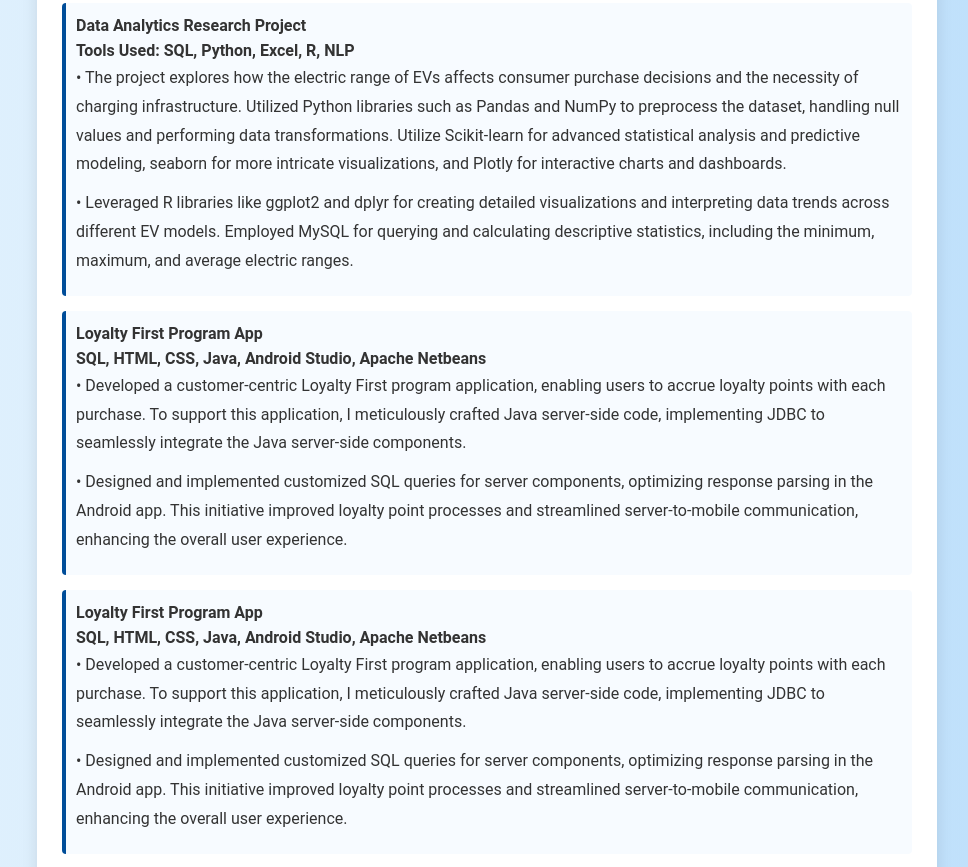
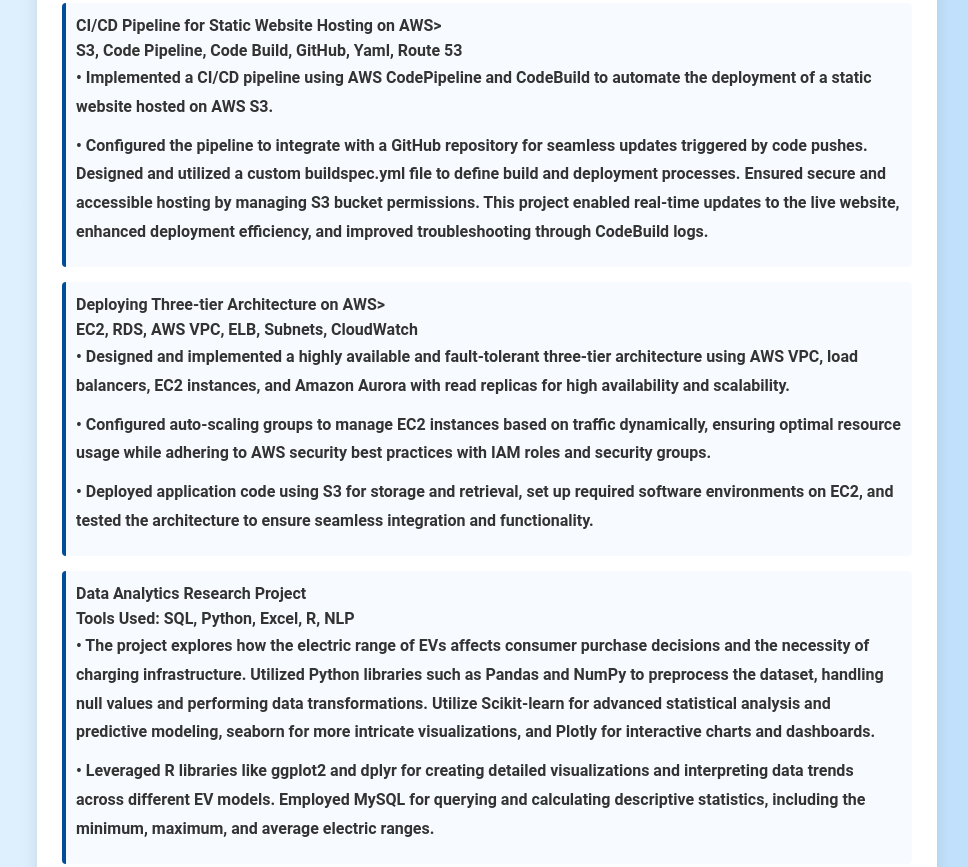
Before and after one commit to krishnachaitanya018/www.chaitanyaganniportfolio.com, a website: page index.html in a window 1280 px wide. Shown: the part 1575-2442 px from the top of the page, without its empty margins (153-1121 px from the left). Drawn offline with Linux system fonts and the light colour scheme.

Commit message:
Update index.html
Added new projects

```diff
--- a/index.html
+++ b/index.html
@@ -75,6 +75,28 @@
 				<h2>Projects</h2>
 				<ul>
 				   <li>
+					<strong>CI/CD Pipeline for Static Website Hosting on AWS><br>
+					<strong>S3, Code Pipeline, Code Build, GitHub, Yaml, Route 53</strong>
+					<p>• Implemented a CI/CD pipeline using AWS CodePipeline and CodeBuild to automate the deployment of a static website
+                                             hosted on AWS S3.</p>
+					<p>• Configured the pipeline to integrate with a GitHub repository for seamless updates triggered by code pushes. Designed
+                                             and utilized a custom buildspec.yml file to define build and deployment processes. Ensured secure and accessible hosting
+                                             by managing S3 bucket permissions. This project enabled real-time updates to the live website, enhanced deployment
+                                             efficiency, and improved troubleshooting through CodeBuild logs.</p>
+				   </li>
+
+				   <li>
+					<strong>Deploying Three-tier Architecture on AWS><br>
+					<strong>EC2, RDS, AWS VPC, ELB, Subnets, CloudWatch</strong>
+					<p>• Designed and implemented a highly available and fault-tolerant three-tier architecture using AWS VPC, load balancers,
+                                             EC2 instances, and Amazon Aurora with read replicas for high availability and scalability.</p>
+					<p>• Configured auto-scaling groups to manage EC2 instances based on traffic dynamically, ensuring optimal resource usage
+                                             while adhering to AWS security best practices with IAM roles and security groups.</p>
+					<p>• Deployed application code using S3 for storage and retrieval, set up required software environments on EC2, and
+                                             tested the architecture to ensure seamless integration and functionality.</p>
+				   </li>
+
+				   <li>
 					<strong>Data Analytics Research Project</strong><br>
 					<strong>Tools Used: SQL, Python, Excel, R, NLP</strong>
 
@@ -97,16 +119,7 @@
 						overall user experience.</p>
 				   </li>
 
-				   <li>
-					<strong>Loyalty First Program App</strong><br>
-					<strong>SQL, HTML, CSS, Java, Android Studio, Apache Netbeans</strong>
-					<p>• Developed a customer-centric Loyalty First program application, enabling users to accrue loyalty points with each
-						purchase. To support this application, I meticulously crafted Java server-side code, implementing JDBC to seamlessly
-						integrate the Java server-side components.</p>
-					<p>• Designed and implemented customized SQL queries for server components, optimizing response parsing in the Android
-						app. This initiative improved loyalty point processes and streamlined server-to-mobile communication, enhancing the
-						overall user experience.</p>
-				   </li>
+
 			</ul>
 			</section>
 
```
